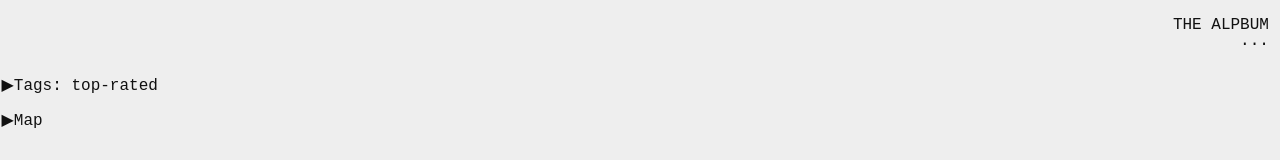
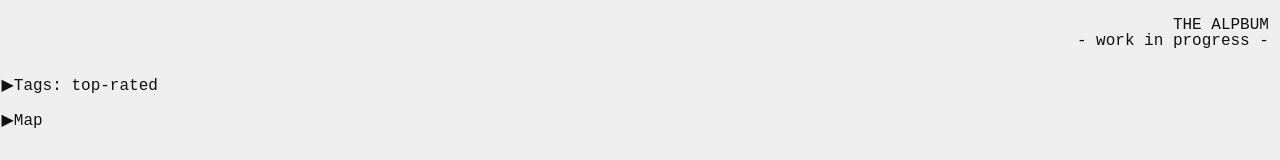
Before and after one commit to Sghirate/album, a website built with Vite: page index.html in a window 1280 px wide. Shown: the top 160 px of the page. Built offline with nearby package versions, Linux system fonts and the light colour scheme; a web font is replaced by a local one; what photoswipe would draw is missing.

Commit message:
Add 'work in progress' sub title.

```diff
--- a/index.html
+++ b/index.html
@@ -27,7 +27,7 @@
     <tr>
       <td colspan="2" rowspan="2" class="width-auto">
         <h1 class="title">The AlpBum</h1>
-        <span class="subtitle">...</span>
+        <span class="subtitle">- work in progress -</span>
       </td>
     </tr>
   </table>
```
